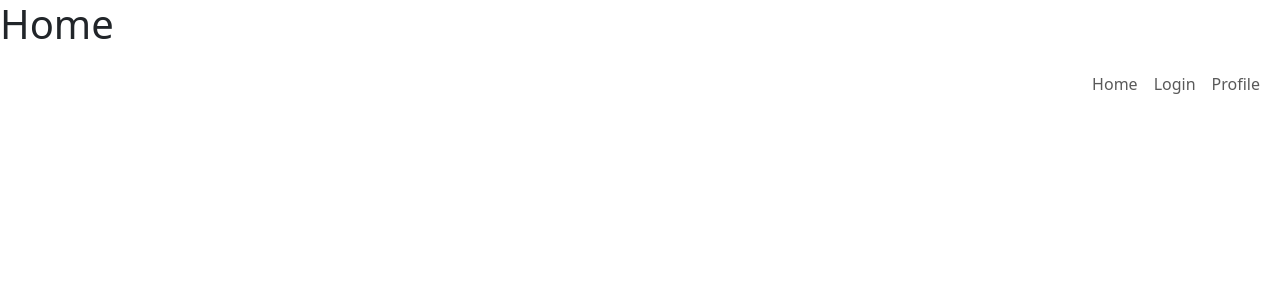
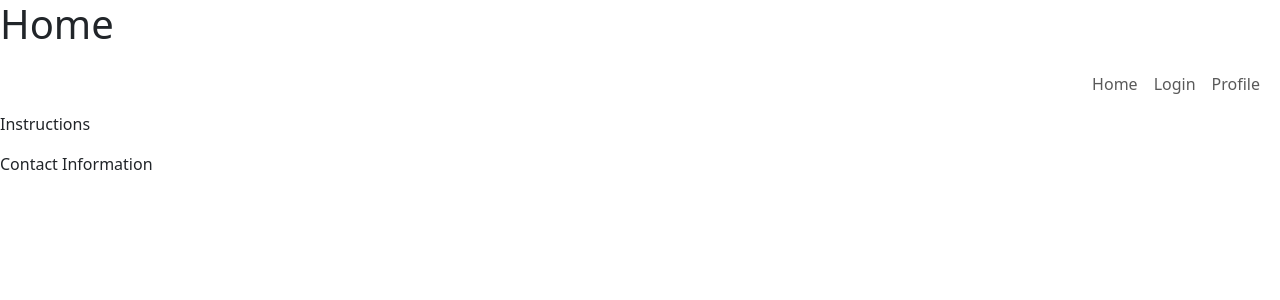
Before and after one commit to yeonkyung-ha/CSChatWeb, a React (Vite) app: page / in a window 1280 px wide. Shown: the top 300 px of the page. Built offline with nearby package versions, Linux system fonts and the light colour scheme.

Commit message:
Build Basic Structures on Home page

```diff
--- a/src/components/Home.jsx
+++ b/src/components/Home.jsx
@@ -41,6 +41,14 @@ function Home() {
           </Navbar.Offcanvas>
         </Container>
       </Navbar>
+      <div id="contentsHome">
+        <div id="instructions">
+          <p>Instructions</p>
+        </div>
+        <div id="contactInformation">
+          <p>Contact Information</p>
+        </div>
+      </div>
     </div>
   );
 }
```
